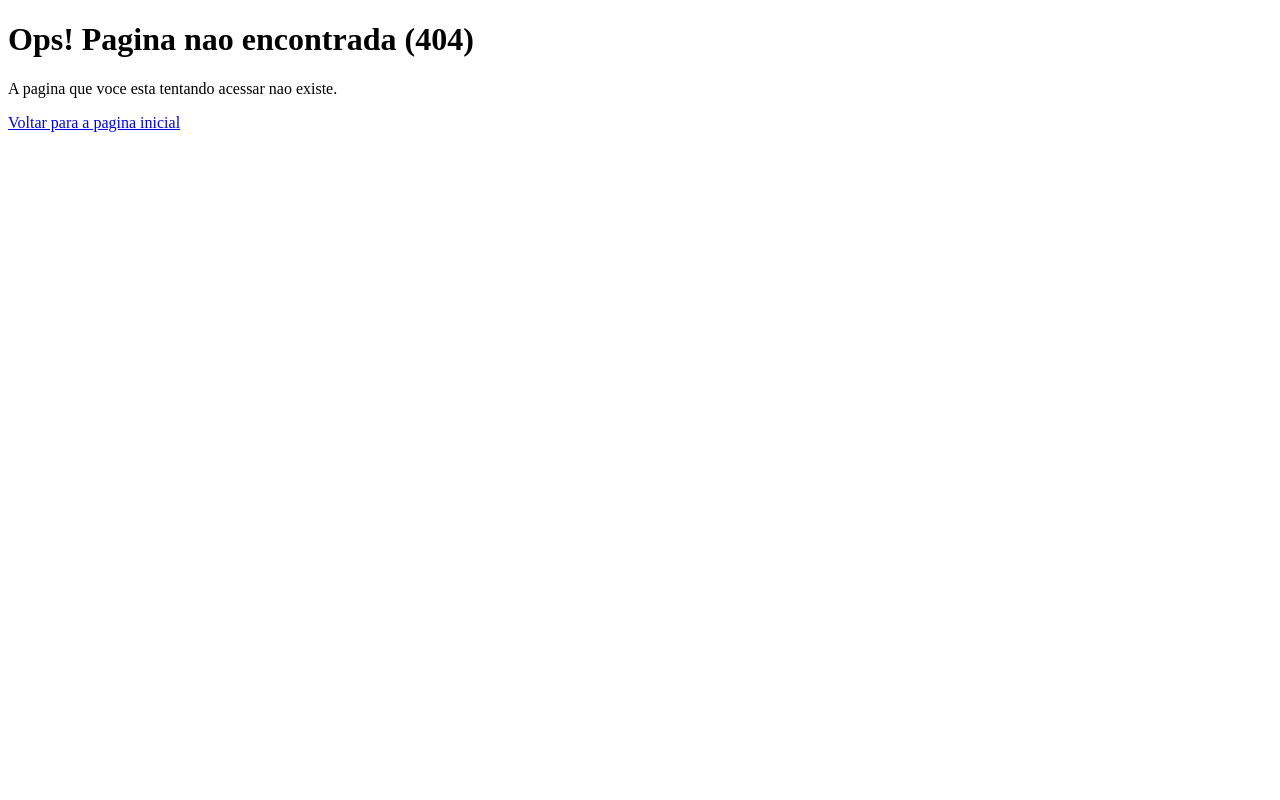
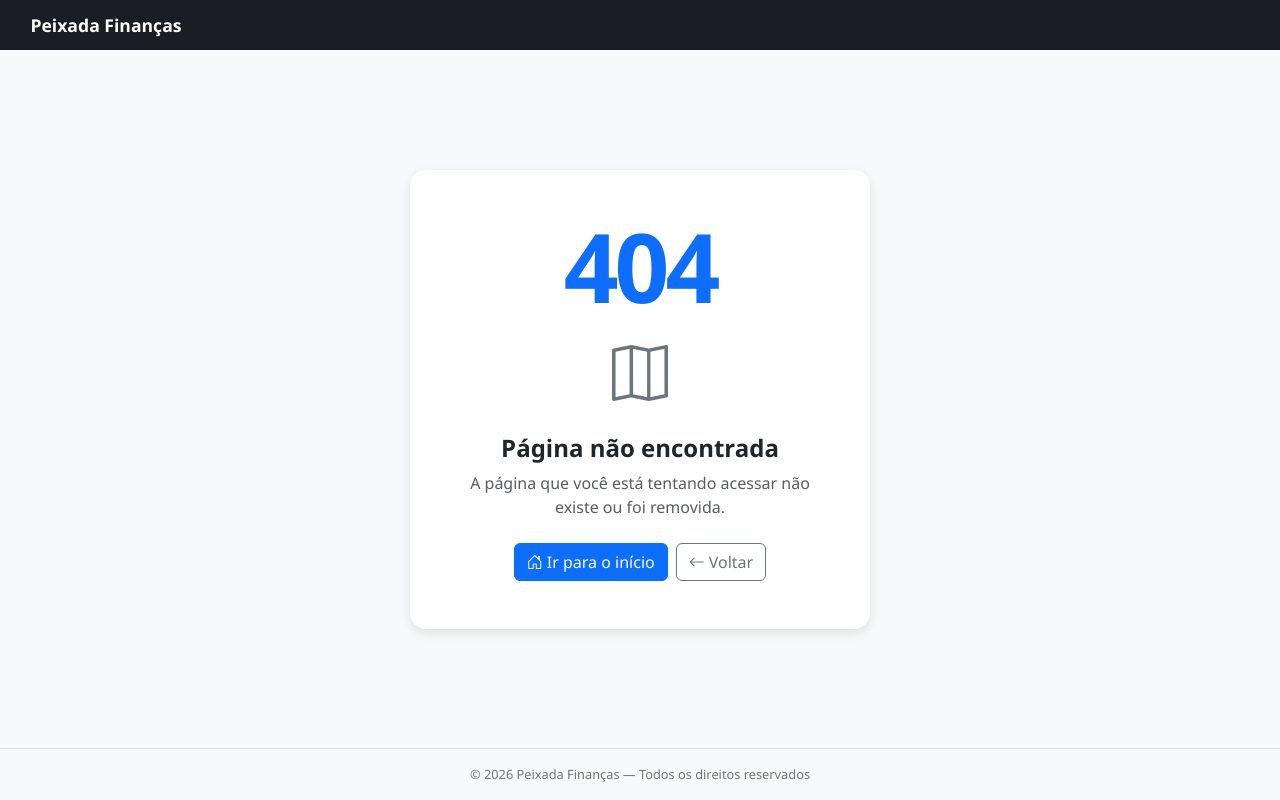
Before and after one commit to PedroFoll/Peixada-Hackathon, a Django app: template templates/404.html in a window 1280 px wide. Run offline with Django 5.2, Linux system fonts and the light colour scheme; the template is opened without the code that fills it, so the values that code supplies are empty.

Commit message:
fix: update 404 page layout and styling for improved user experience

```diff
--- a/templates/404.html
+++ b/templates/404.html
@@ -1,13 +1,152 @@
 <!DOCTYPE html>
 <html lang="pt-br">
 <head>
-    <meta charset="UTF-8">
-    <meta name="viewport" content="width=device-width, initial-scale=1.0">
-    <title>Pagina nao encontrada - 404</title>
+  <meta charset="UTF-8">
+  <meta name="viewport" content="width=device-width, initial-scale=1.0">
+  <title>Página não encontrada — Peixada Finanças</title>
+
+  <!-- Bootstrap 5.3 -->
+  <link rel="stylesheet" href="https://cdn.jsdelivr.net/npm/bootstrap@5.3.3/dist/css/bootstrap.min.css">
+  <!-- Bootstrap Icons -->
+  <link rel="stylesheet" href="https://cdn.jsdelivr.net/npm/bootstrap-icons@1.11.3/font/bootstrap-icons.min.css">
+
+  <style>
+    :root {
+      --color-primary:    #0d6efd;
+      --color-bg:         #f8f9fa;
+      --color-bg-card:    #ffffff;
+      --color-border:     #dee2e6;
+      --color-text:       #212529;
+      --color-muted:      #6c757d;
+      --color-sidebar-bg: #1a1d23;
+      --radius-lg:        16px;
+      --shadow-md:        0 4px 12px rgba(0,0,0,.1);
+    }
+
+    *, *::before, *::after { box-sizing: border-box; }
+
+    body {
+      font-family: 'Segoe UI', system-ui, -apple-system, sans-serif;
+      background-color: var(--color-bg);
+      color: var(--color-text);
+      margin: 0;
+      min-height: 100vh;
+      display: flex;
+      flex-direction: column;
+    }
+
+    /* === TOPBAR === */
+    .topbar-404 {
+      background-color: var(--color-sidebar-bg);
+      padding: .75rem 1.5rem;
+      display: flex;
+      align-items: center;
+    }
+
+    .topbar-404__brand {
+      color: #fff;
+      font-weight: 700;
+      font-size: 1.1rem;
+      text-decoration: none;
+      display: flex;
+      align-items: center;
+      gap: .4rem;
+    }
+
+    .topbar-404__brand:hover {
+      color: rgba(255,255,255,.85);
+    }
+
+    /* === HERO 404 === */
+    .hero-404 {
+      flex: 1;
+      display: flex;
+      align-items: center;
+      justify-content: center;
+      padding: 3rem 1rem;
+    }
+
+    .card-404 {
+      background-color: var(--color-bg-card);
+      border-radius: var(--radius-lg);
+      box-shadow: var(--shadow-md);
+      padding: 3rem 2.5rem;
+      text-align: center;
+      max-width: 460px;
+      width: 100%;
+    }
+
+    .code-404 {
+      font-size: 6rem;
+      font-weight: 800;
+      line-height: 1;
+      color: var(--color-primary);
+      letter-spacing: -4px;
+    }
+
+    .icon-404 {
+      font-size: 3.5rem;
+      color: var(--color-muted);
+      display: block;
+      margin: .5rem 0 1.25rem;
+    }
+
+    /* === FOOTER === */
+    .footer-404 {
+      text-align: center;
+      font-size: .8rem;
+      color: var(--color-muted);
+      padding: 1rem;
+      border-top: 1px solid var(--color-border);
+    }
+
+    @media (max-width: 480px) {
+      .card-404 {
+        padding: 2rem 1.25rem;
+      }
+      .code-404 {
+        font-size: 4.5rem;
+      }
+    }
+  </style>
 </head>
 <body>
-    <h1>Ops! Pagina nao encontrada (404)</h1>
-    <p>A pagina que voce esta tentando acessar nao existe.</p>
-    <a href="/">Voltar para a pagina inicial</a>
+
+  <!-- Topbar mínima -->
+  <header class="topbar-404" role="banner">
+    <a href="/" class="topbar-404__brand" aria-label="Peixada Finanças — Página inicial">
+      <i class="bi bi-fish" aria-hidden="true"></i>
+      Peixada Finanças
+    </a>
+  </header>
+
+  <!-- Conteúdo principal -->
+  <main class="hero-404" aria-labelledby="titulo-404">
+    <div class="card-404">
+      <p class="code-404" aria-hidden="true">404</p>
+      <i class="bi bi-map icon-404" aria-hidden="true"></i>
+
+      <h1 class="h4 fw-bold mb-2" id="titulo-404">Página não encontrada</h1>
+      <p class="text-muted mb-4">
+        A página que você está tentando acessar não existe ou foi removida.
+      </p>
+
+      <div class="d-flex flex-column flex-sm-row gap-2 justify-content-center">
+        <a href="/" class="btn btn-primary">
+          <i class="bi bi-house-door me-1" aria-hidden="true"></i>Ir para o início
+        </a>
+        <button type="button" class="btn btn-outline-secondary" onclick="history.back()">
+          <i class="bi bi-arrow-left me-1" aria-hidden="true"></i>Voltar
+        </button>
+      </div>
+    </div>
+  </main>
+
+  <footer class="footer-404" role="contentinfo">
+    &copy; 2026 Peixada Finanças — Todos os direitos reservados
+  </footer>
+
+  <!-- Bootstrap 5 JS -->
+  <script src="https://cdn.jsdelivr.net/npm/bootstrap@5.3.3/dist/js/bootstrap.bundle.min.js"></script>
 </body>
 </html>
--- a/templates/financas/lancamentos.html
+++ b/templates/financas/lancamentos.html
@@ -111,7 +111,7 @@
   <section aria-labelledby="titulo-tabela">
     <div class="card border-0 shadow-sm">
       <div class="card-body p-0">
-        {% if page_obj %}
+        {% if page_obj.object_list %}
           <div class="table-responsive">
             <table class="table table-hover align-middle mb-0">
               <thead class="table-light">
```
